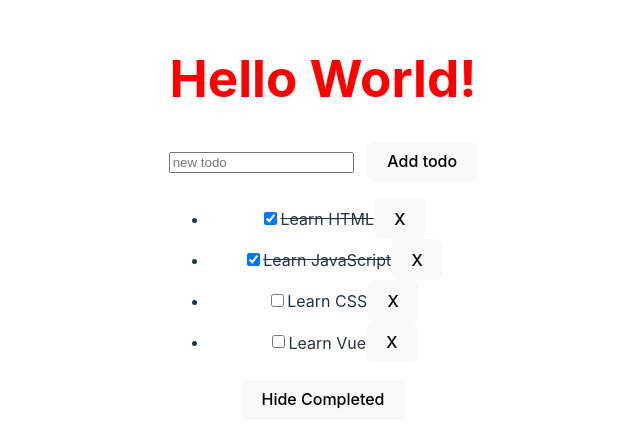
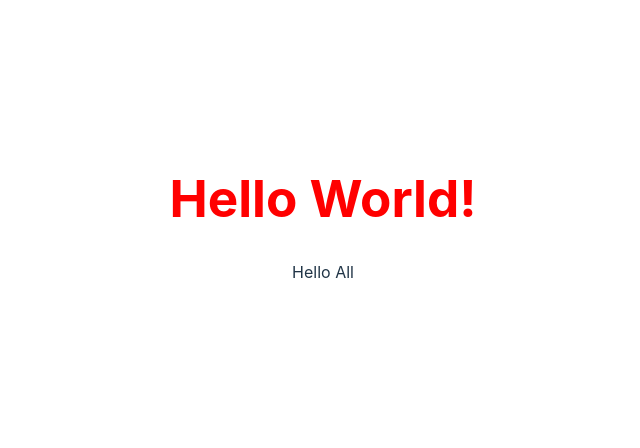
Before and after one commit to Emiakpor/vue_tutorial, a Vue app: page / in a window 1280 px wide. Shown: the part 182-630 px from the top of the page, without its empty margins (317-957 px from the left). Built offline with nearby package versions, Linux system fonts and the light colour scheme.

Commit message:
Added Template Ref

```diff
--- a/src/App.vue
+++ b/src/App.vue
@@ -5,6 +5,7 @@ import EventListeners from './components/EventListeners.vue';
 import ConditionalRendering from './components/ConditionalRendering.vue';
 import ListRendering from './components/ListRendering.vue';
 import ComputedProperty from './components/ComputedProperty.vue';
+import LifecycleAndTemplateRefs from './components/LifecycleAndTemplateRefs.vue';
 
 
 import { ref, reactive } from 'vue';
@@ -22,10 +23,12 @@ const titleClass = ref('title');
     <FormBinding/>
     <ConditionalRendering/>
     <ListRendering/>
+    <ComputedProperty/>
 
   -->
 
-  <ComputedProperty/>
+  <LifecycleAndTemplateRefs/>
+
 </template>
 
 <style scoped>
--- /dev/null
+++ b/src/components/LifecycleAndTemplateRefs.vue
@@ -0,0 +1,18 @@
+<template>
+    <p ref="pElementRef">Hello</p>
+</template>
+
+<script setup lang="ts">
+    import { onMounted, ref } from 'vue';
+
+    const pElementRef = ref(null);
+
+    onMounted(() => {
+        pElementRef.value.innerText = "Hello All";
+
+    })
+</script>
+
+<style scoped>
+
+</style>
```
